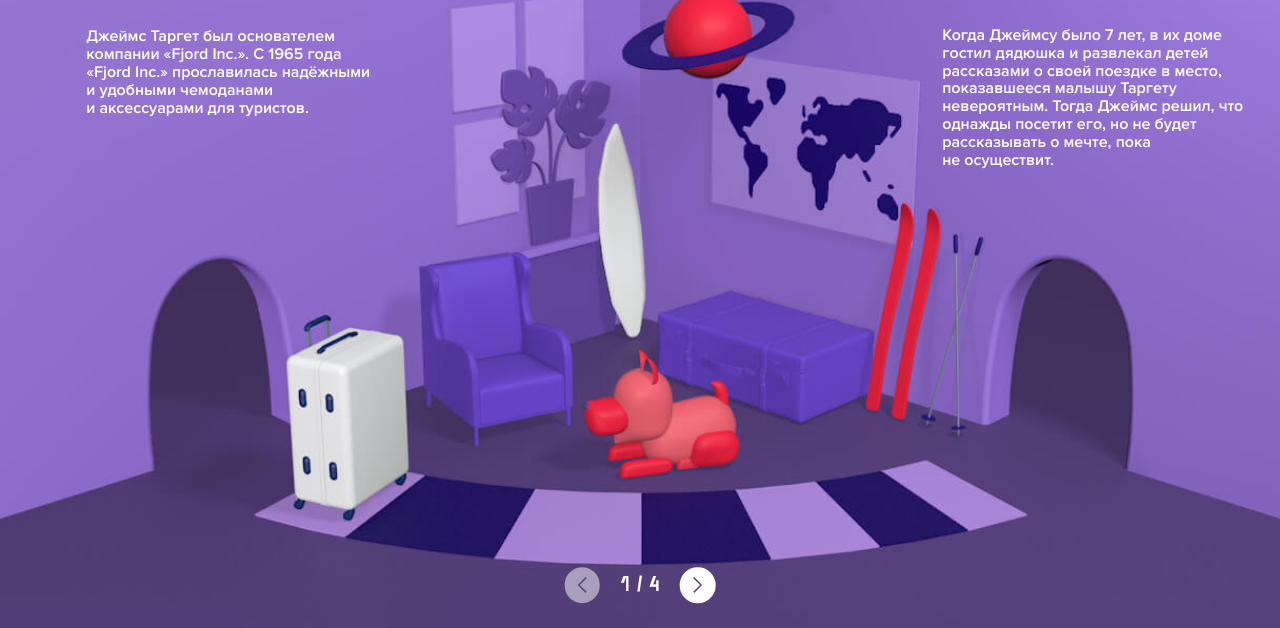
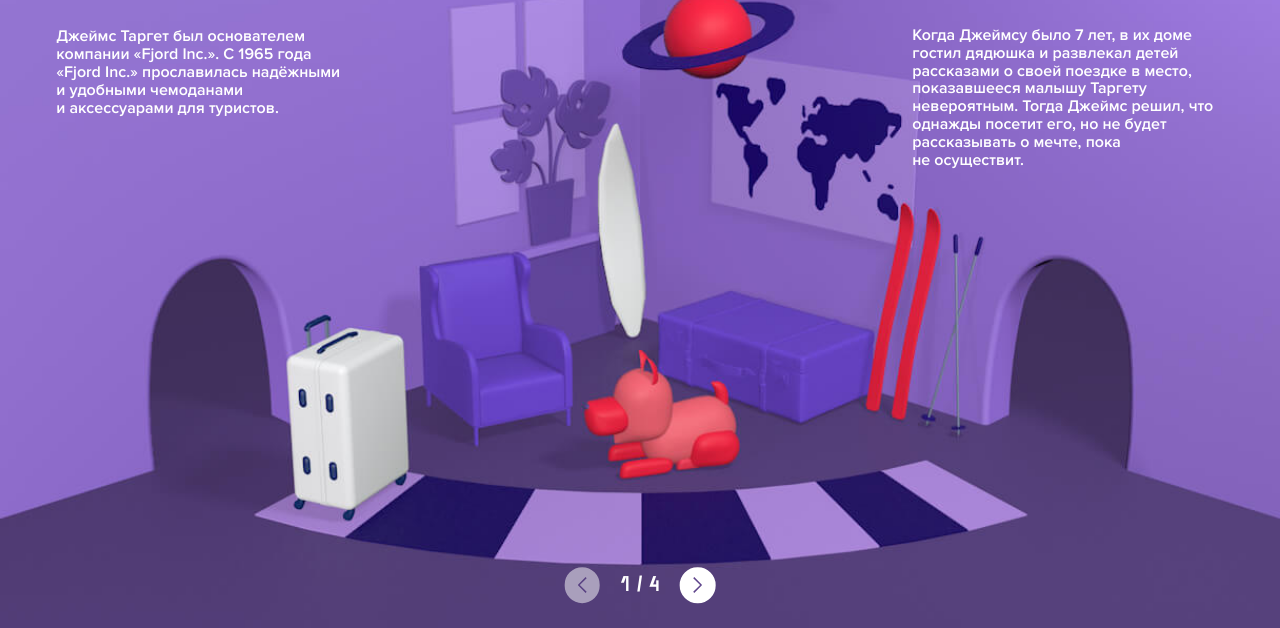
Before and after one commit to ole4444katyan/1453623-magic-vacation-1, a website built with webpack: page source/index.html in a window 1280 px wide. Both pictures are taken after a click on the link "ИСТОРИЯ". Shown: the part 172-800 px from the top of the page. Built offline with nearby package versions, Linux system fonts and the light colour scheme.

Commit message:
Появление текстовых блоков на слайдах истории

```diff
--- a/source/scss/blocks/slider.scss
+++ b/source/scss/blocks/slider.scss
@@ -96,6 +96,27 @@
   max-width: 34rem;
   font-size: 1.8rem;
   line-height: 2rem;
+  opacity: 0;
+  transform: translateX(30px);
+
+  transition-property: transform, opacity;
+  transition-duration: .8s;
+  transition-delay: .4s;
+
+  .swiper-slide-active &,
+  .swiper-slide-next & {
+    opacity: 1;
+    transform: translateX(-30px)
+  }
+
+  .swiper-slide-active & {
+    transition-delay: 100ms;
+  }
+
+  .swiper-slide-next & {
+    transition-delay: 250ms;
+  }
+
 
   @media (min-width: $stop-scaling) {
     margin-top: 36px;
```
